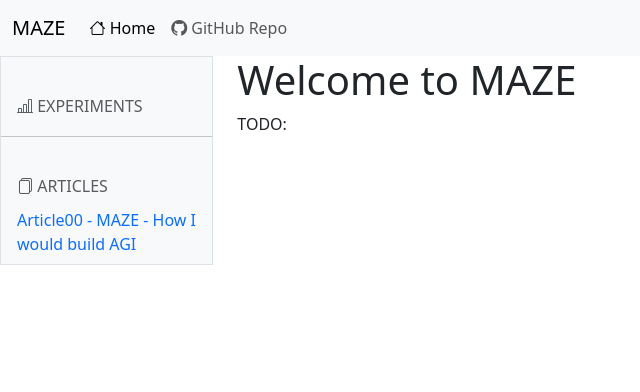
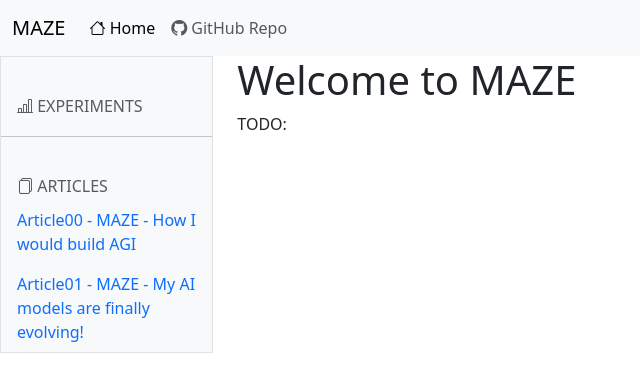
Before and after one commit to LaunchPlatform/maze, a FastAPI app: page / in a window 1280 px wide. Shown: the top 392 px of the page, without its empty margins (0-640 px from the left). Run offline with FastAPI, Linux system fonts and the light colour scheme; data that the repository does not hold is empty; some libraries are stand-ins or nearby versions.

Commit message:
Add article links

```diff
--- a/maze/web/templates/layout.html
+++ b/maze/web/templates/layout.html
@@ -72,6 +72,11 @@
                 Article00 - MAZE - How I would build AGI
               </a>
             </li>
+            <li class="nav-item">
+              <a class="nav-link d-flex align-items-center gap-2" href="https://fangpenlin.com/posts/2025/02/18/maze-my-ai-models-are-finally-evolving/">
+                Article01 - MAZE - My AI models are finally evolving!
+              </a>
+            </li>
           </ul>
         </div>
       </div>
```
Also changed, not shown: README.md, 1 other file.
